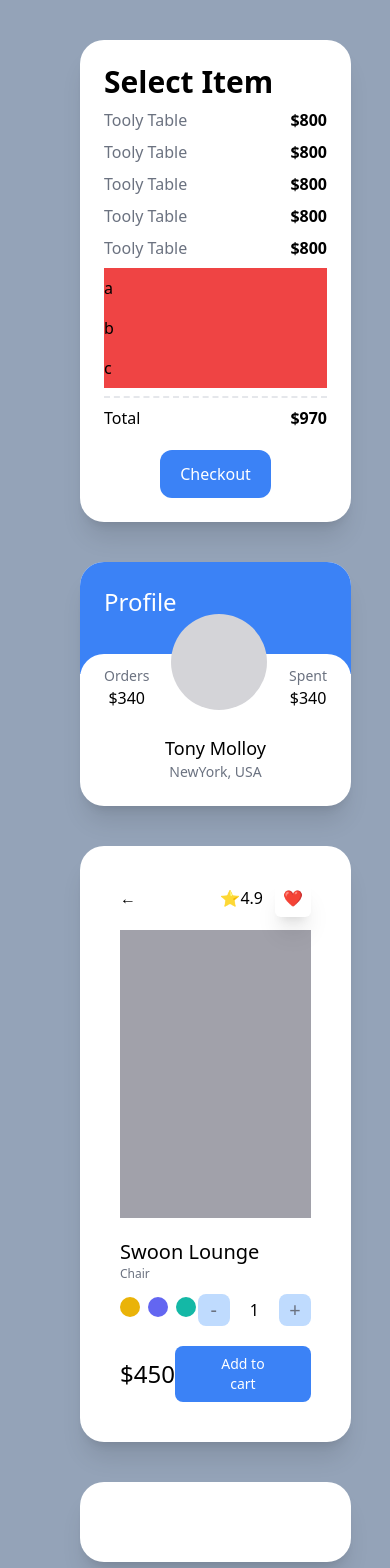
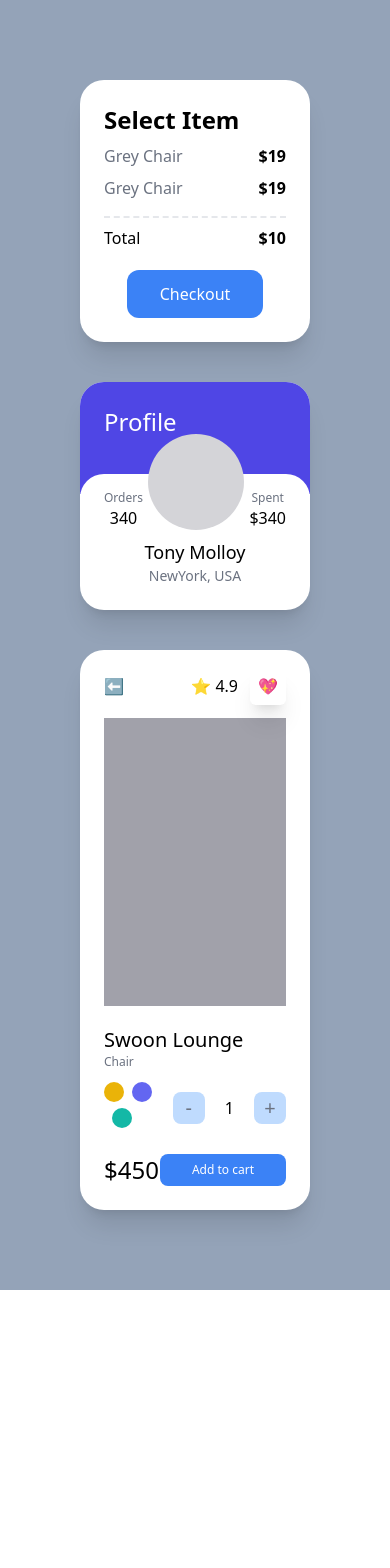
Before and after one commit to gksehfapd/radish-market, a Next.js app: page / in a window 390 px wide. Shown: the top 1568 px of the page. After the commit the page ends 1290 px from the top, so only its background shows below. Built offline with nearby package versions, Linux system fonts and the light colour scheme.

Commit message:
text: tailwindcss - responsive modifiers

```diff
--- a/src/pages/index.tsx
+++ b/src/pages/index.tsx
@@ -1,106 +1,91 @@
 export default function Home() {
 	return (
-		<div className="bg-slate-400 py-10 px-20 grid gap-10 min-h-screen">
-			<div className="bg-white p-6 rounded-3xl shadow-xl">
-				<span className="font-semibold text-3xl">Select Item</span>
+		<div className="bg-slate-400 xl:place-content-center py-20 px-20 grid gap-10 lg:grid-cols-2 xl:grid-cols-3 min-h-screen">
+			<div className="bg-white  flex flex-col justify-between p-6 rounded-3xl shadow-xl">
+				<span className="font-semibold text-2xl">Select Item</span>
 				<ul>
-					{[1, 2, 3, 4, 5].map((i) => (
-						<div key={i} className="flex justify-between my-2">
-							<span className="text-gray-500 ">Tooly Table</span>
-							<span className="font-semibold">$800</span>
+					<div className="flex justify-between my-2 ">
+						<span className="text-gray-500">Grey Chair</span>
+						<span className="font-semibold">$19</span>
 					</div>
-					))}
+					<div className="flex justify-between my-2 ">
+						<span className="text-gray-500">Grey Chair</span>
+						<span className="font-semibold">$19</span>
+					</div>
 				</ul>
-				{['a', 'b', 'c', ''].map((e, i) => (
-					<li className="bg-red-500 py-2 empty:hidden list-none" key={i}>
-						{e}
-					</li>
-				))}
-				<div className="mt-2 pt-2 border-t-2 border-dashed flex justify-between">
+
+				<div className="flex justify-between mt-2 pt-2 border-t-2 border-dashed">
 					<span>Total</span>
-					<span className="font-semibold">$970</span>
+					<span className="font-semibold">$10</span>
 				</div>
-				<button className="mt-5 bg-blue-500 text-white p-3 text-center rounded-xl w-1/2 mx-auto block hover:bg-teal-500 hover:text-black active:bg-yellow-500 focus:text-red-500">
+				<button
+					className="mt-5 bg-blue-500 text-white p-3
+          text-center rounded-xl w-3/4 block mx-auto
+          hover:bg-teal-500 hover:text-black
+          active:bg-yellow-500 focus:bg-red-500
+          "
+				>
 					Checkout
 				</button>
 			</div>
-
 			<div className="bg-white overflow-hidden rounded-3xl shadow-xl group">
-				<div>
-					<div className="bg-blue-500 p-6 pb-14">
+				<div className="portrait:bg-indigo-600 landscape:bg-teal-500 p-6 pb-14 xl:pb-40">
 					<span className="text-white text-2xl">Profile</span>
 				</div>
 				<div className="rounded-3xl p-6 bg-white relative -top-5">
 					<div className="flex relative -top-16 items-end justify-between">
 						<div className="flex flex-col items-center">
-								<span className="text-sm text-gray-500">Orders</span>
-								<span className="font-medium">$340</span>
+							<span className="text-xs text-gray-500">Orders</span>
+							<span className="font-medium">340</span>
 						</div>
 						<div className="h-24 w-24 bg-zinc-300 rounded-full group-hover:bg-red-300 transition-colors" />
 						<div className="flex flex-col items-center">
-								<span className="text-sm text-gray-500">Spent</span>
+							<span className="text-xs text-gray-500">Spent</span>
 							<span className="font-medium">$340</span>
 						</div>
 					</div>
-						<div className="relative flex flex-col items-center -mt-10 -mb-5">
+					<div className="relative  flex flex-col items-center -mt-14 -mb-5">
 						<span className="text-lg font-medium">Tony Molloy</span>
 						<span className="text-sm text-gray-500">NewYork, USA</span>
 					</div>
 				</div>
 			</div>
-			</div>
-
-			<div className="bg-white p-10 rounded-3xl shadow-xl group">
-				<div className="flex justify-between items-center mb-5">
-					<span>&larr;</span>
+			<div className="bg-white p-6 rounded-3xl shadow-xl lg:col-span-2 xl:col-span-1">
+				<div className="flex mb-5 justify-between items-center">
+					<span>⬅️</span>
 					<div className="space-x-3">
-						<span>⭐️4.9</span>
-						<span className="shadow-xl p-2 rounded-md">❤️</span>
+						<span>⭐️ 4.9</span>
+						<span className="shadow-xl p-2 rounded-md">💖</span>
 					</div>
 				</div>
-				<div className="bg-zinc-400 h-72 mb-5"></div>
+				<div className="bg-zinc-400 h-72 mb-5" />
 				<div className="flex flex-col">
 					<span className="font-medium text-xl">Swoon Lounge</span>
 					<span className="text-xs text-gray-500">Chair</span>
 					<div className="mt-3 mb-5 flex justify-between items-center">
 						<div className="space-x-2">
-							<button className="w-5 h-5 rounded-full bg-yellow-500 focus:ring-2 ring-offset-2 ring-yellow-500 transition"></button>
-							<button className="w-5 h-5 rounded-full bg-indigo-500 focus:ring-2 ring-offset-2 ring-indigo-500 transition"></button>
-							<button className="w-5 h-5 rounded-full bg-teal-500 focus:ring-2 ring-offset-2 ring-teal-500 transition"></button>
+							<button className="w-5 h-5 rounded-full bg-yellow-500 focus:ring-2 ring-offset-2 ring-yellow-500 transition" />
+							<button className="w-5 h-5 rounded-full bg-indigo-500 focus:ring-2 ring-offset-2 ring-indigo-500 transition" />
+							<button className="w-5 h-5 rounded-full bg-teal-500 focus:ring-2 ring-offset-2 ring-teal-500 transition" />
 						</div>
 						<div className="flex items-center space-x-5">
-							<button className="p-2.5 bg-blue-200 flex justify-center items-center h-8 w-8 text-xl text-gray-500 rounded-lg">
+							<button className=" rounded-lg bg-blue-200 flex justify-center items-center aspect-square w-8 text-xl text-gray-500">
 								-
 							</button>
 							<span>1</span>
-							<button className="p-2.5 bg-blue-200 flex justify-center items-center h-8 w-8 text-xl text-gray-500 rounded-lg">
+							<button className=" rounded-lg bg-blue-200 flex justify-center items-center aspect-square w-8 text-xl text-gray-500">
 								+
 							</button>
 						</div>
 					</div>
 					<div className="flex justify-between items-center">
 						<span className="font-medium text-2xl">$450</span>
-						<button className="bg-blue-500 py-2 px-8 text-sm text-center text-white rounded-lg">
+						<button className="bg-blue-500 py-2 px-8 text-center text-xs text-white rounded-lg">
 							Add to cart
 						</button>
 					</div>
 				</div>
 			</div>
-			<div className="bg-white p-10 rounded-3xl shadow-xl"></div>
-
-			<form
-				action=""
-				className="flex flex-col space-y-2 bg-blue-500 p-5 focus-within:bg-blue-100"
-			>
-				<input
-					type="text"
-					required
-					placeholder="Username"
-					className="placeholder-shown:bg-teal-500"
-				/>
-				<input type="password" required placeholder="password" />
-				<input type="submit" value="Login" className="bg-white" />
-			</form>
 		</div>
 	)
 }
```
Lines whose indentation alone changed are shown as unchanged.
